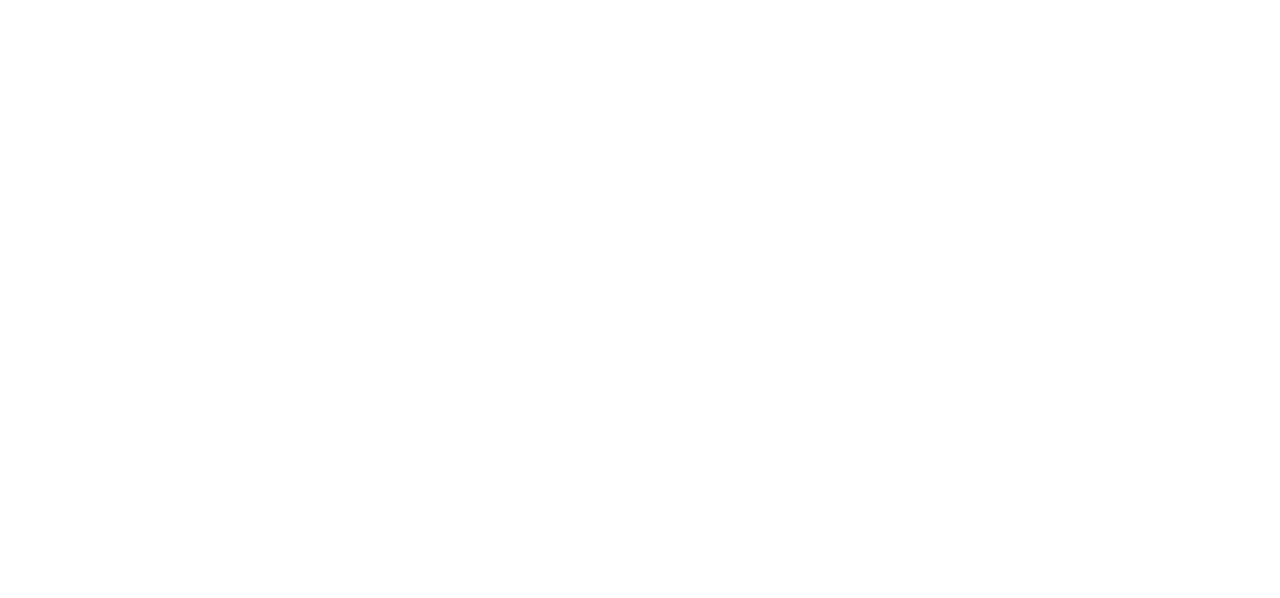
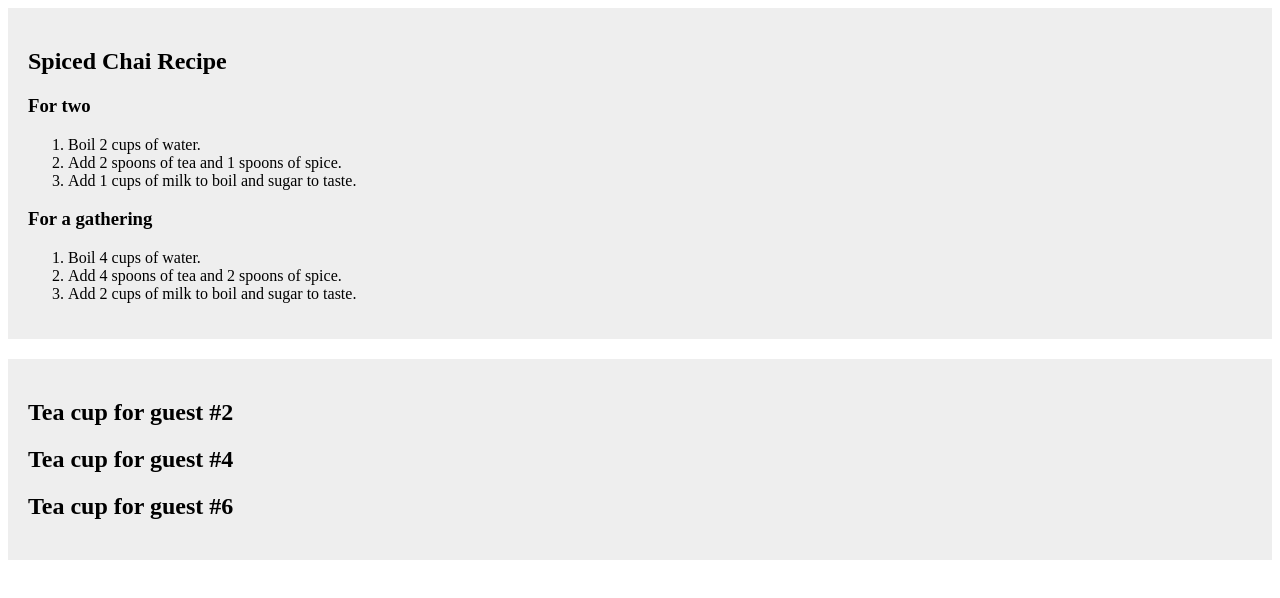
Before and after one commit to dev-oil/study-react, a React (Vite) app in the folder react-dev-19/: page /ui in a window 1280 px wide. Before the commit this address had no page. Shown: the top 598 px of the page. Built offline with nearby package versions, Linux system fonts and the light colour scheme.

Commit message:
feat: [react-19] component 순수하게 유지 - pure 예제와 side effect 예제

```diff
--- a/react-dev-19/src/App.tsx
+++ b/react-dev-19/src/App.tsx
@@ -1,6 +1,7 @@
 import { BrowserRouter, Routes, Route } from 'react-router-dom';
 import { Home } from './pages/Home';
 import { TypeScript } from './pages/TypeScript';
+import { UI } from './pages/UI';
 
 function App() {
   return (
@@ -8,6 +9,7 @@ function App() {
       <Routes>
         <Route path='/' element={<Home />} />
         <Route path='/typescript' element={<TypeScript />} />
+        <Route path='/ui' element={<UI />} />
       </Routes>
     </BrowserRouter>
   );
--- /dev/null
+++ b/react-dev-19/src/components/UI/Pure.tsx
@@ -0,0 +1,30 @@
+// React는 작성되는 모든 컴포넌트가 순수 함수일 거라 가정한다.
+// 이러한 가정은 작성되는 React 컴포넌트에 같은 입력이 주어진다면 반드시 같은 JSX를 반환한다는 것을 의미하기 때문이다.
+
+type RecipeProps = {
+  drinkers: number;
+};
+
+const Recipe = ({ drinkers }: RecipeProps) => {
+  return (
+    <ol>
+      <li>Boil {drinkers} cups of water.</li>
+      <li>
+        Add {drinkers} spoons of tea and {0.5 * drinkers} spoons of spice.
+      </li>
+      <li>Add {0.5 * drinkers} cups of milk to boil and sugar to taste.</li>
+    </ol>
+  );
+};
+
+export const Pure = () => {
+  return (
+    <section className='section'>
+      <h2>Spiced Chai Recipe</h2>
+      <h3>For two</h3>
+      <Recipe drinkers={2} />
+      <h3>For a gathering</h3>
+      <Recipe drinkers={4} />
+    </section>
+  );
+};
--- /dev/null
+++ b/react-dev-19/src/components/UI/SideEffect.tsx
@@ -0,0 +1,18 @@
+let guest: number = 0;
+
+const Cup = () => {
+  // 나쁜 지점: 이미 존재했던 변수를 변경하고 있습니다!
+  guest = guest + 1;
+
+  return <h2>Tea cup for guest #{guest}</h2>;
+};
+
+export const SideEffect = () => {
+  return (
+    <section className='section'>
+      <Cup />
+      <Cup />
+      <Cup />
+    </section>
+  );
+};
--- a/react-dev-19/src/pages/Home.tsx
+++ b/react-dev-19/src/pages/Home.tsx
@@ -9,7 +9,7 @@ export const Home = () => {
           <Link to='/typescript'>0. TypeScript</Link>
         </li>
         <li>
-          <Link to='/category2'>1. Category 2</Link>
+          <Link to='/ui'>1. UI</Link>
         </li>
       </ul>
     </div>
--- /dev/null
+++ b/react-dev-19/src/pages/UI.tsx
@@ -0,0 +1,11 @@
+import { Pure } from '../components/UI/Pure';
+import { SideEffect } from '../components/UI/SideEffect';
+
+export const UI = () => {
+  return (
+    <>
+      <Pure />
+      <SideEffect />
+    </>
+  );
+};
```
